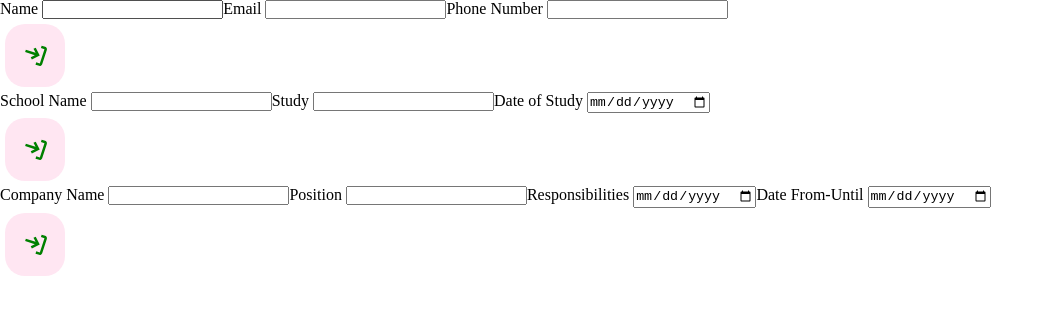
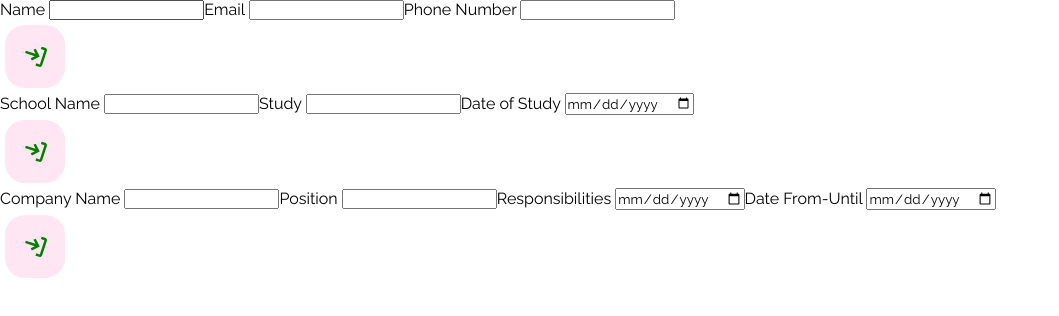
Before and after one commit to nicolanapa/odin-cv, a React (Vite) app: page / in a window 1280 px wide. Shown: the top 316 px of the page, without its empty margins (0-1059 px from the left). Built offline with nearby package versions, Linux system fonts and the light colour scheme.

Commit message:
Imported the font 'Raleway'

```diff
--- a/src/styles/style.css
+++ b/src/styles/style.css
@@ -1,4 +1,7 @@
+@import url("https://fonts.googleapis.com/css2?family=Raleway:ital,wght@0,100..900;1,100..900&display=swap");
+
 * {
+	font-family: "Raleway";
 	padding: 0;
 	margin: 0;
 }
```
